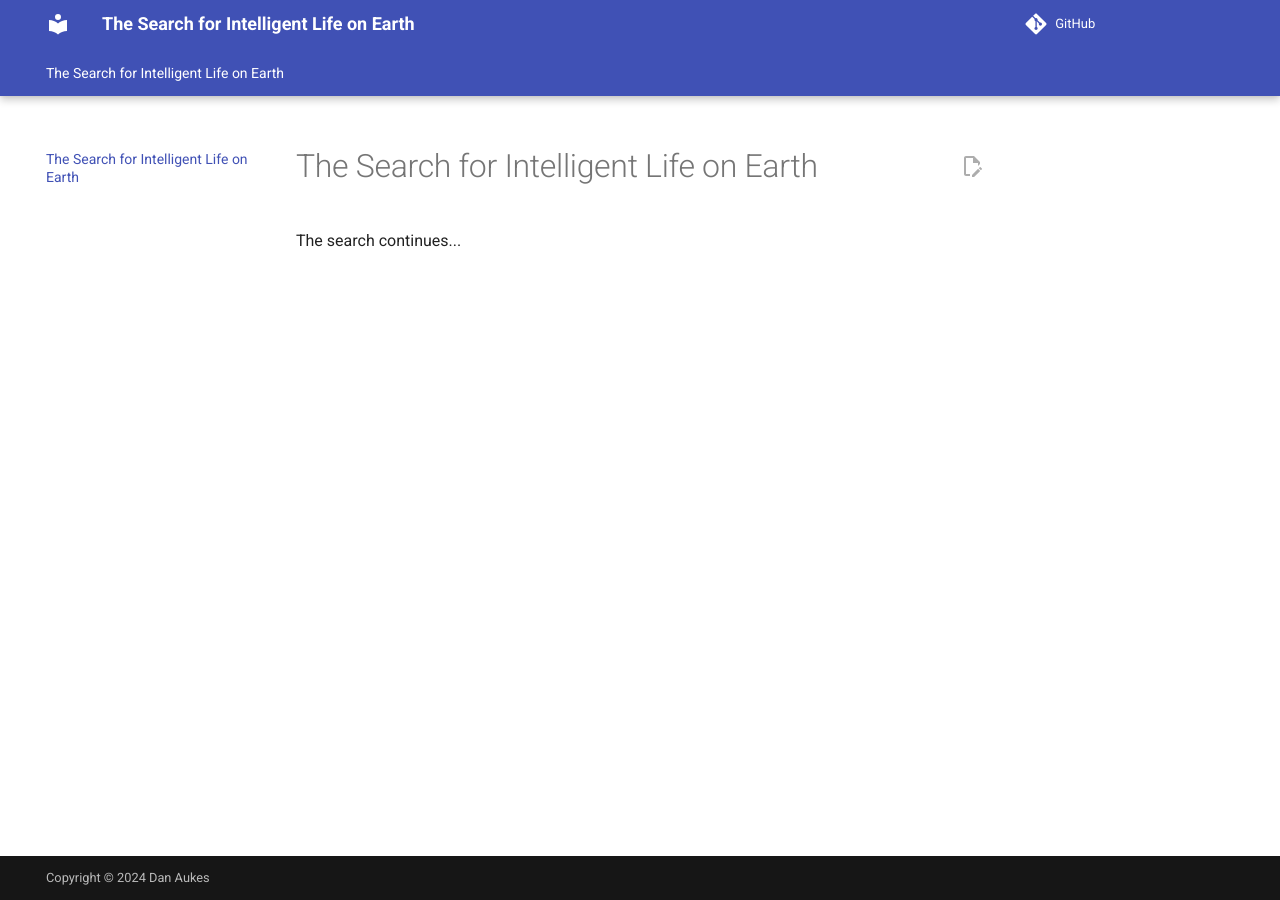
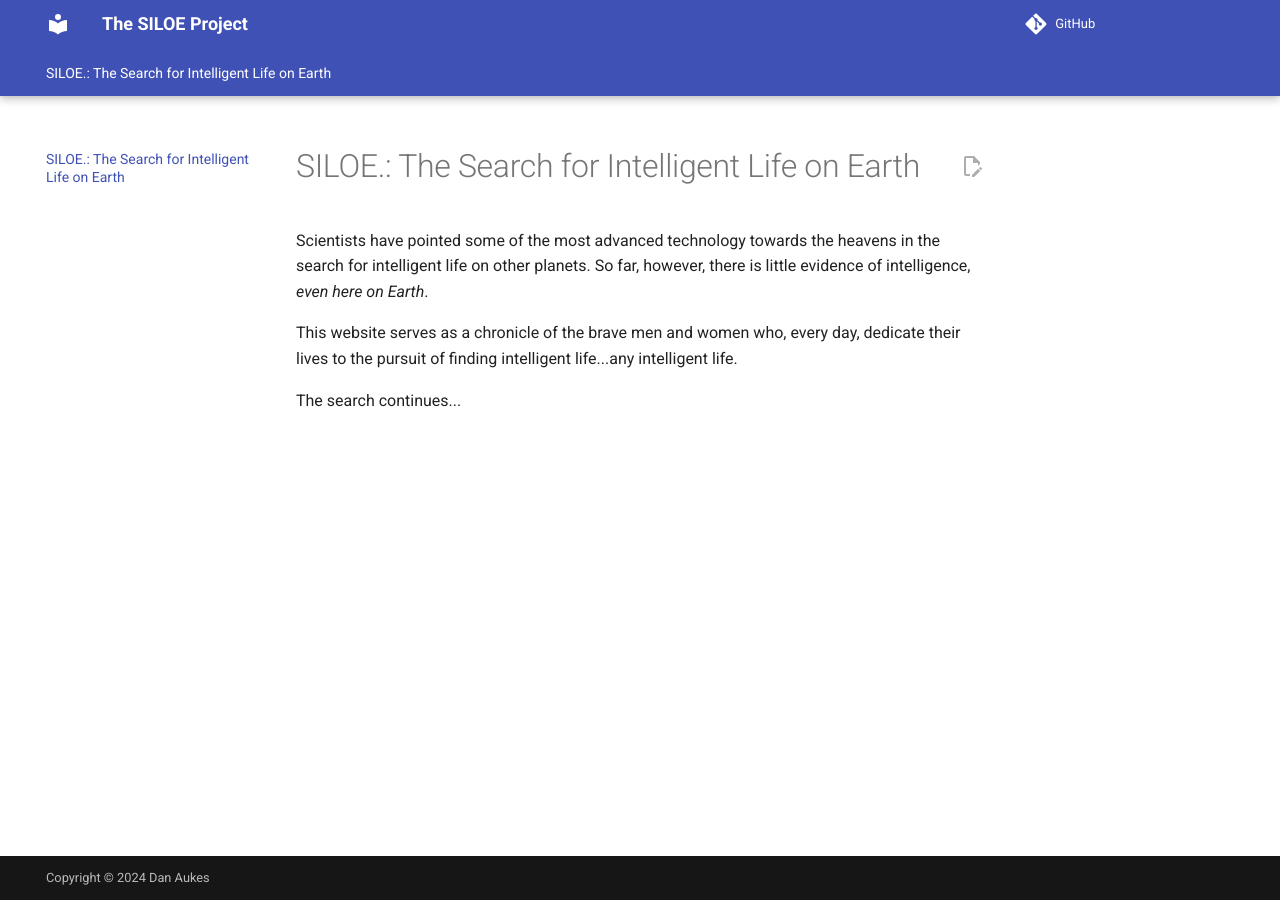
Before and after one commit to siloe-project/siloe-project.github.io, an MkDocs documentation site: the page built from docs/index.md, in a window 1280 px wide. Built offline with MkDocs 1.6.1 and Material for MkDocs 9.7.7, drawn with Linux system fonts in a browser that asks for light colours; comment, search, counter and statistics services are not loaded.

Commit message:
updated main page

```diff
--- a/docs/index.md
+++ b/docs/index.md
@@ -1,5 +1,9 @@
 ---
-title: The Search for Intelligent Life on Earth
+title: "SILOE.: The Search for Intelligent Life on Earth"
 ---
 
+Scientists have pointed some of the most advanced technology towards the heavens in the search for intelligent life on other planets.  So far, however, there is little evidence of intelligence, _even here on Earth_.
+
+This website serves as a chronicle of the brave men and women who, every day, dedicate their lives to the pursuit of finding intelligent life...any intelligent life.
+
 The search continues...
--- a/mkdocs.yml
+++ b/mkdocs.yml
@@ -1,4 +1,7 @@
-site_name: The Search for Intelligent Life on Earth
+site_name: The SILOE Project
+site_url: https://siloe-project.com
+site_description: |
+  Scientists have pointed some of the most advanced technology towards the heavens in the search for intelligent life on other planets.  So far, however, there is little evidence of intelligence even here on Earth.  This website serves as a chronicle of the brave men and women who hope to someday find such intelligence.  The search continues...
 repo_url: https://github.com/siloe-project/siloe-project.github.io
 edit_uri: edit/main/docs/
 theme:
@@ -25,6 +28,7 @@ markdown_extensions:
 
 plugins:
   - glightbox # allow resize images, see https://squidfunk.github.io/mkdocs-material/reference/images/
+  - rss
 
 extra_javascript:
   - https://polyfill.io/v3/polyfill.min.js?features=es6
```
